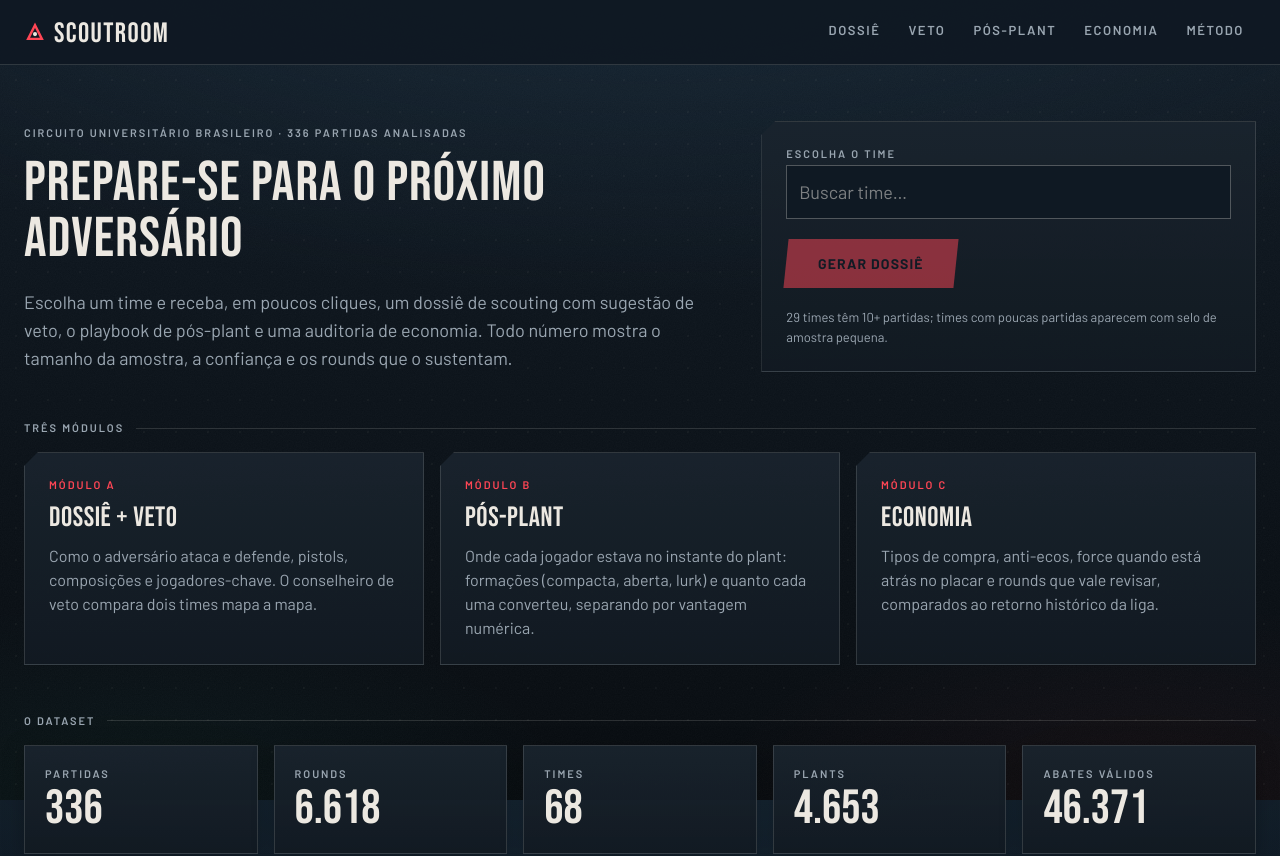
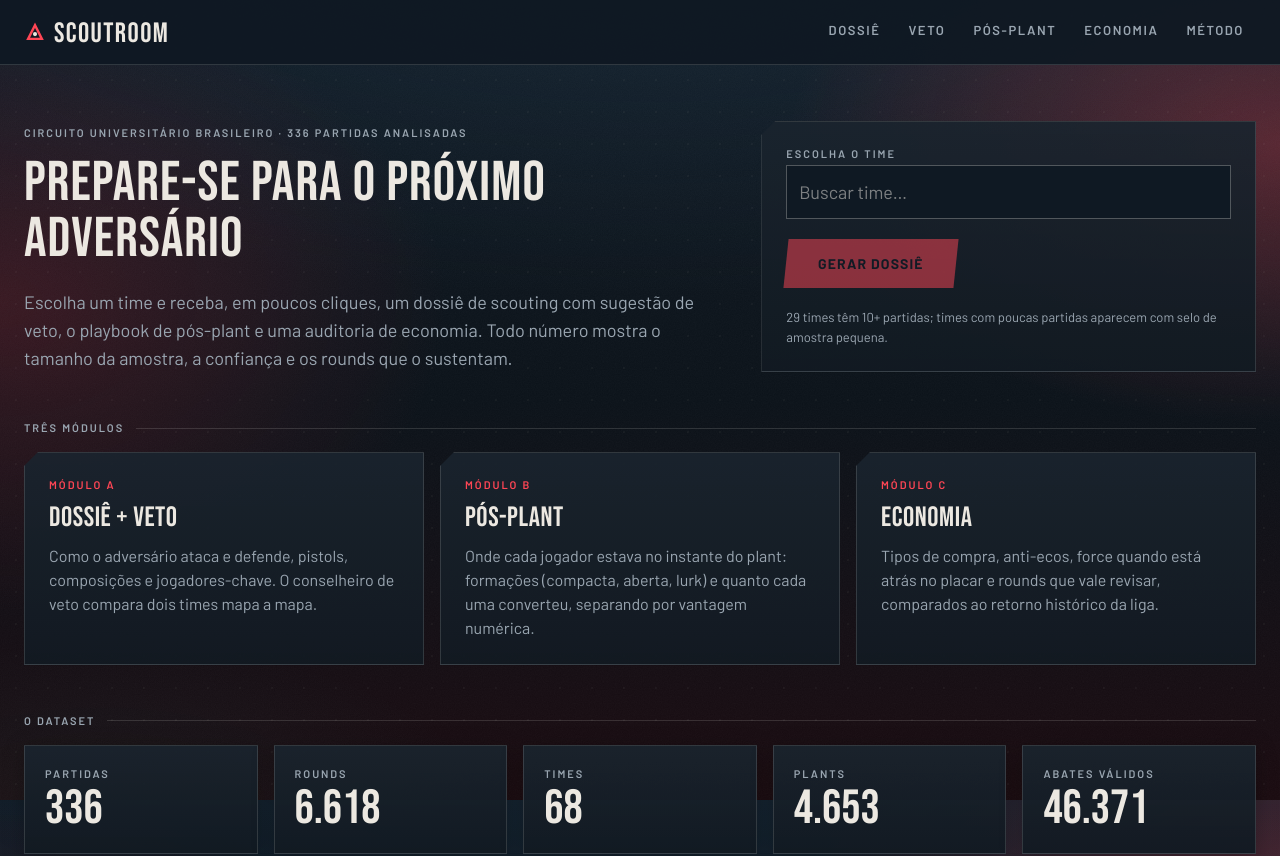
Before and after one commit to luanavitorino07/hackathon-valorant, a React (Vite) app in the folder web/: page / in a window 1280 px wide. Shown: the top 856 px of the page. Built offline with nearby package versions, Linux system fonts and the light colour scheme.

Commit message:
style(bg): intensificar e reposicionar halos vermelhos no gradiente de fundo

```diff
--- a/web/src/index.css
+++ b/web/src/index.css
@@ -50,10 +50,11 @@
     min-height: 100vh;
     background-color: #0b1219;
     background-image:
-      radial-gradient(120% 80% at 50% -15%, rgba(32, 58, 78, 0.45) 0%, transparent 65%),
-      radial-gradient(70% 50% at 90% 100%, rgba(255, 70, 85, 0.05) 0%, transparent 50%),
-      radial-gradient(70% 50% at 10% 100%, rgba(61, 214, 198, 0.05) 0%, transparent 50%),
-      linear-gradient(180deg, #101a24 0%, #0b1219 50%, #070b0f 100%);
+      radial-gradient(55% 50% at 100% 18%, rgba(255, 70, 85, 0.30) 0%, transparent 70%),
+      radial-gradient(50% 55% at 0% 38%, rgba(214, 40, 54, 0.22) 0%, transparent 70%),
+      radial-gradient(120% 80% at 50% -15%, rgba(32, 58, 78, 0.40) 0%, transparent 65%),
+      radial-gradient(60% 40% at 8% 100%, rgba(61, 214, 198, 0.05) 0%, transparent 50%),
+      linear-gradient(180deg, #101a24 0%, #0b1219 50%, #1a0b10 100%);
     background-attachment: fixed;
     color: var(--color-bone);
     -webkit-font-smoothing: antialiased;
```
